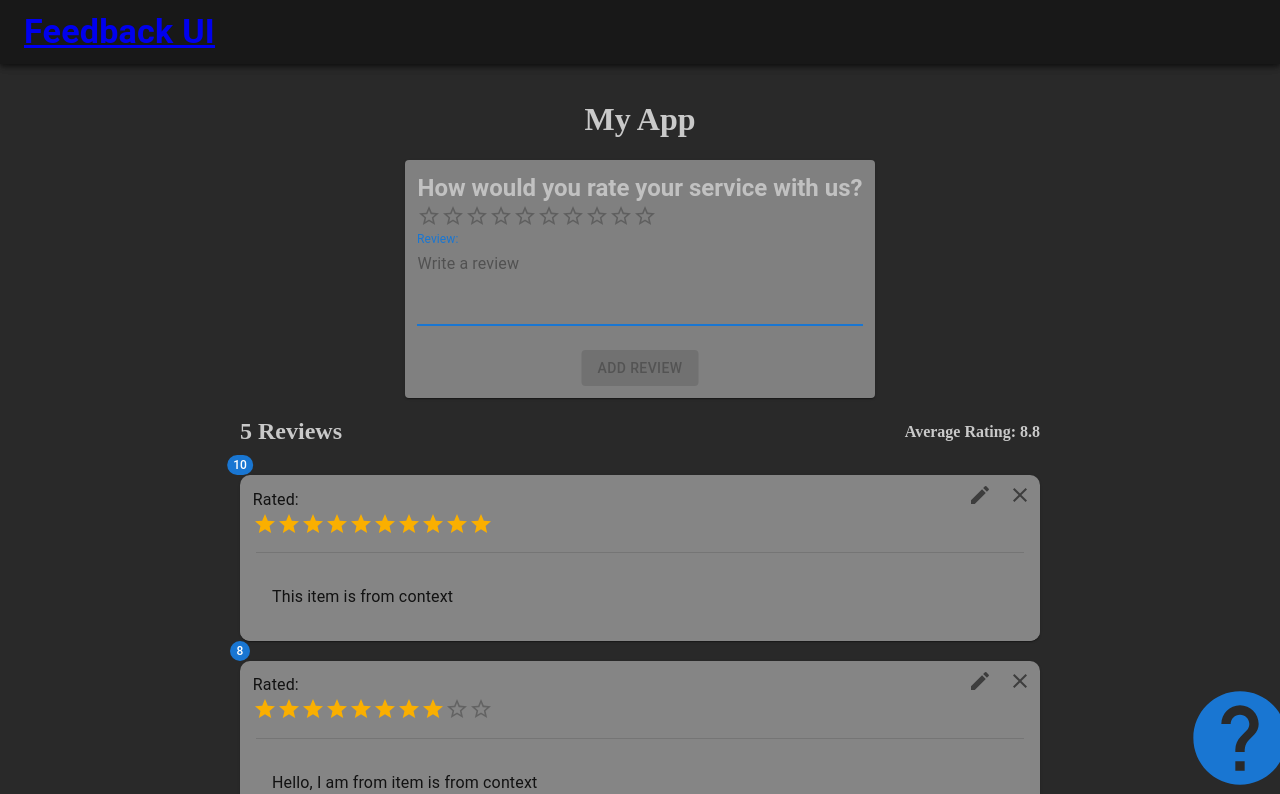
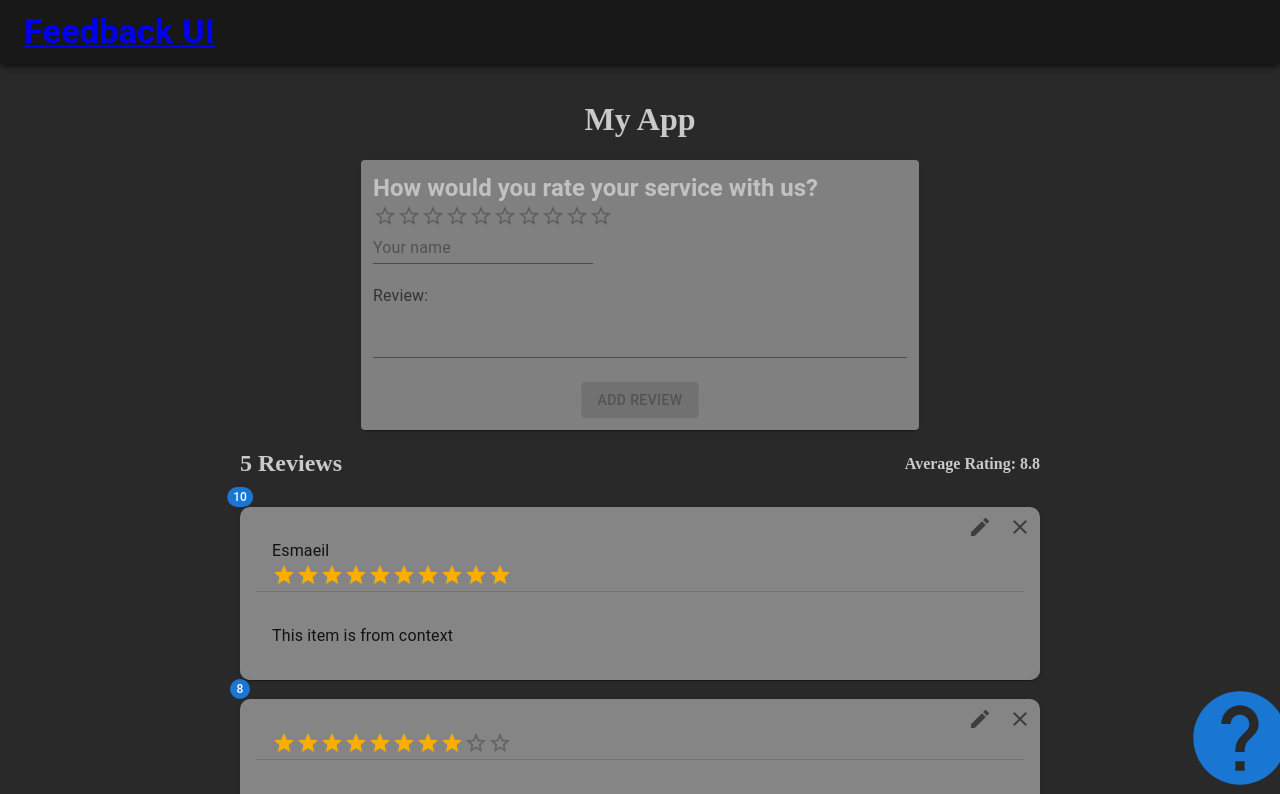
Before and after one commit to EsmaeilSaleh/Feedback-app, a React (Create React App) app: page / in a window 1280 px wide. Shown: the top 794 px of the page. Built offline with nearby package versions, Linux system fonts and the light colour scheme.

Commit message:
add name

```diff
--- a/src/components/FeedbackForm.jsx
+++ b/src/components/FeedbackForm.jsx
@@ -12,6 +12,7 @@ const FeedbackForm = () => {
   const { addFeedback, feedbackEdit, updateFeedback } =
     useContext(FeedbackContext);
 
+  const [enteredName, setEnteredName] = useState("");
   const [enteredReview, setEnteredReview] = useState("");
   const [btnDisabled, setBtnDisabled] = useState(true);
   const [message, setMessage] = useState("");
@@ -24,6 +25,10 @@ const FeedbackForm = () => {
       setBtnDisabled(false);
     }
   }, [feedbackEdit]);
+
+  const handleName = (e) => {
+    setEnteredName(e.target.value);
+  };
 
   const handleChange = (e) => {
     setEnteredReview(() => e.target.value);
@@ -44,6 +49,7 @@ const FeedbackForm = () => {
   const handleSubmit = (e) => {
     e.preventDefault();
     const newFeedback = {
+      name: enteredName,
       text: enteredReview,
       rating: value,
     };
@@ -87,13 +93,18 @@ const FeedbackForm = () => {
       <form onSubmit={handleSubmit}>
         <TextField
           variant="standard"
+          value={enteredName}
+          onChange={handleName}
+          placeholder="Your name"
+        />
+        <TextField
+          variant="standard"
           multiline
           value={enteredReview}
           onChange={handleChange}
           placeholder="Write a review"
           rows="3"
           fullWidth
-          focused
           label="Review: "
         />
         {message ? <p>{message}</p> : ""}
--- a/src/components/FeedbackItem.jsx
+++ b/src/components/FeedbackItem.jsx
@@ -43,8 +43,8 @@ const FeedbackItem = (props) => {
           >
             <CloseIcon />
           </IconButton>
-          <Box sx={{ margin: "0.8em" }}>
-            <Typography>Rated:</Typography>
+          <Box sx={{padding: '2em', paddingBottom: 0}}>
+            <Typography> {props.item.name} </Typography>
             <Rating value={props.item.rating} precision={0.5} readOnly max={10} />
           </Box>
           <Divider variant="middle" />
--- a/src/context/FeedbackContext.js
+++ b/src/context/FeedbackContext.js
@@ -6,6 +6,7 @@ export const FeedbackProvider = ({ children }) => {
   const [feedback, setFeedback] = useState([
     {
       id: 1,
+name: 'Esmaeil',
       text: "This item is from context",
       rating: 10,
     },
```
